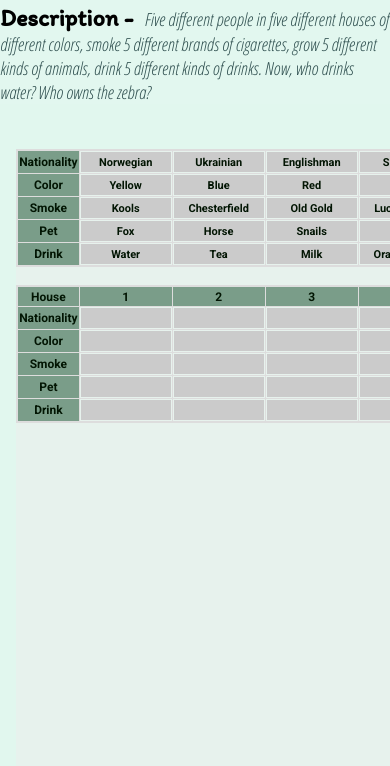
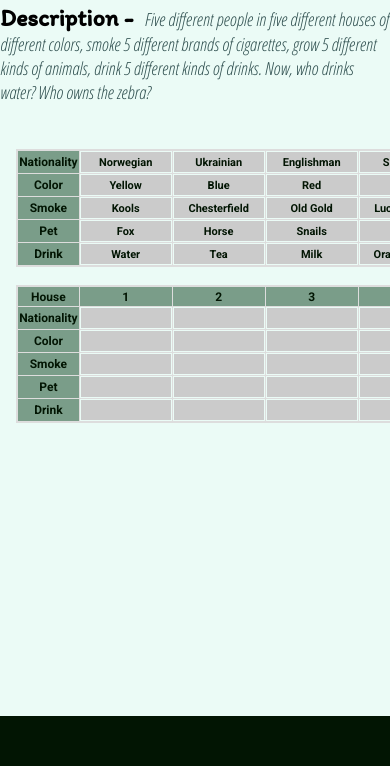
Before and after one commit to marave22/Zebra, a plain HTML site: page index.html in a window 390 px wide. Shown: the part 78-844 px from the top of the page. Drawn offline with Linux system fonts and the light colour scheme; a web font is replaced by a local one.

Commit message:
Add files via upload

```diff
--- a/index.html
+++ b/index.html
@@ -129,10 +129,7 @@
 </div>
 </div>
 <button class="button" onclick="check()">Check!!!</button>
-    <div class="footer"><p>Made by M.Avetis."</p>
-        <div class="social">
-        <a href="#facebook"> <i></i></a></div>
-    </div>
+    <div class="footer"></div>
 <script src="main.js" type="text/javascript"></script>
 </body>
 </html>
--- a/style.css
+++ b/style.css
@@ -3,9 +3,8 @@
     margin: 0;
 }
 body {
-
     padding: 0;
-    background-color: rgba(225, 247, 239, 0.96);
+    background-color: #ebfbf6;
 }
 h1 {
     font-family: 'Indie Flower', cursive;
@@ -32,7 +31,7 @@ p.exr {
 }
 .major {
     padding: 10px;
-    background-color: rgba(225, 247, 239, 0.96);
+    background-color: #ebfbf6;
     font-family: 'Roboto', sans-serif;
     font-size: 20px;
     color: #064028;
@@ -90,6 +89,7 @@ div.main {
     -webkit-flex: 2;
     -ms-flex: 2;
     flex: 2;
+background-color: #ebfbf6;
 }
 table, th, td {
     border: 1px solid #ddd;
@@ -154,19 +154,14 @@ button {
     color: #021503;
 }
 div.footer {
+    position: fixed;
+    bottom: 0;
     width: 100%;
     height: 50px;
     background-color: #021503;
-    margin: 0;
-    padding: 0;
+    padding-top: -50px;
+    margin-top: 50px;
     font-family: 'Open Sans Condensed', sans-serif;
     color: #adc7c1;
     text-align: right;
 }
-
-@media (max-width: 600px) {
-    .major {
-      -webkit-flex-direction: tab;
-      flex-direction: tab;
-    }
-}
```
